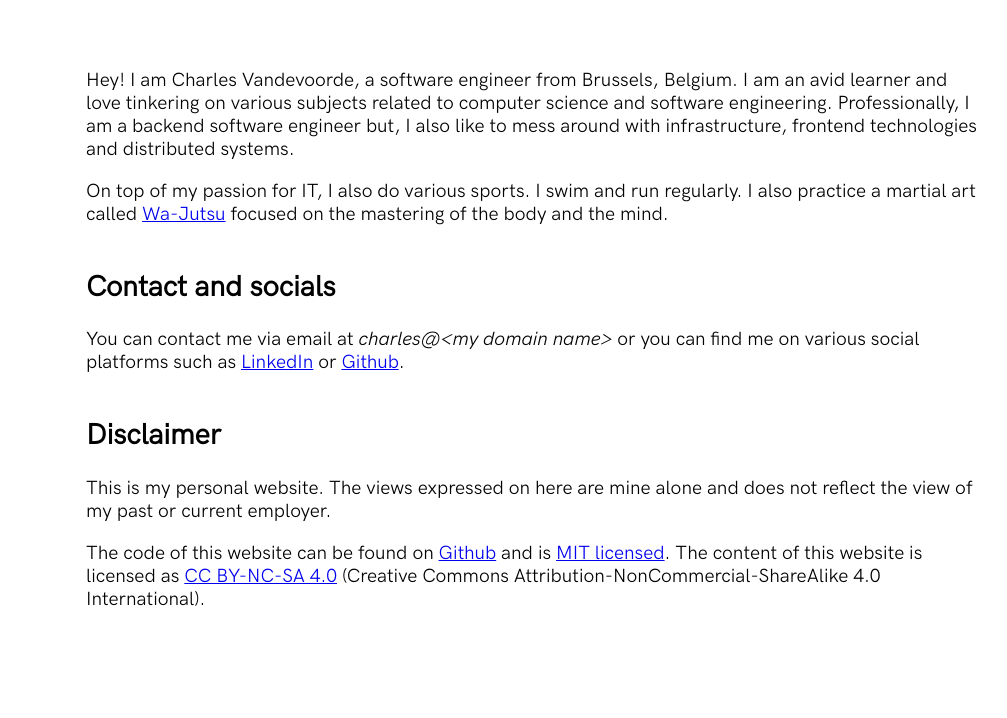
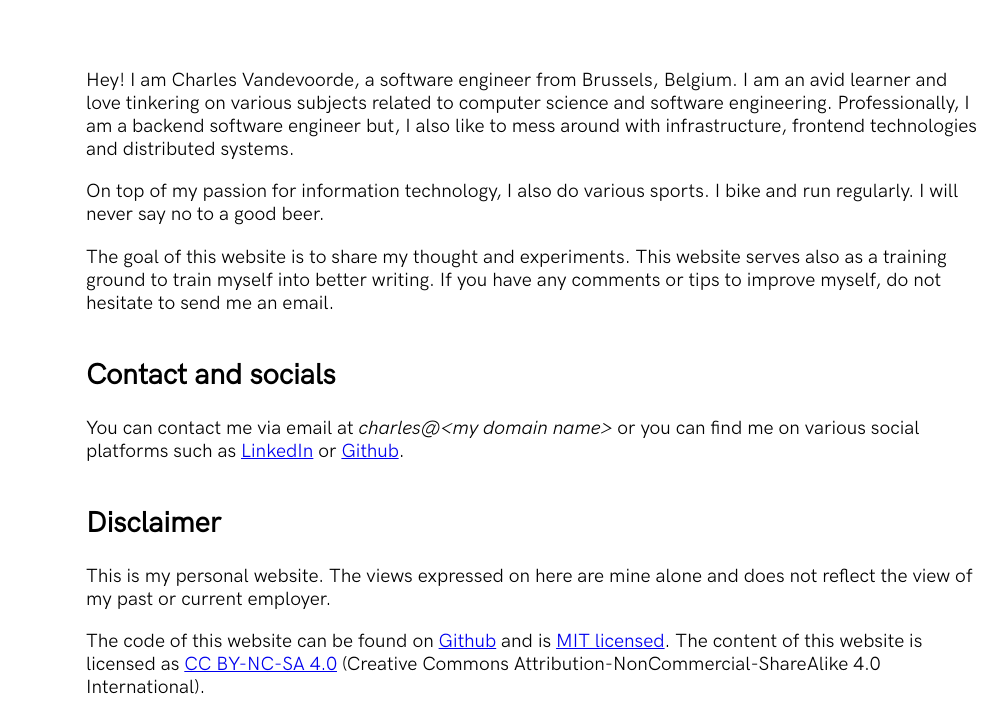
Before and after one commit to charlesvdv/blog, a Gatsby site: page /about in a window 1280 px wide. Shown: the part 141-859 px from the top of the page, without its empty margins (104-1111 px from the left). Before the commit the page ends 800 px from the top, so only its background shows below. Built offline with nearby package versions, Linux system fonts and the light colour scheme; Gatsby itself is replaced by a stand-in of ours.

Commit message:
update about page

```diff
--- a/src/pages/about.js
+++ b/src/pages/about.js
@@ -17,10 +17,14 @@ const AboutPage = () => (
                 technologies and distributed systems.
             </p>
             <p>
-                On top of my passion for IT, I also do various sports. I swim and
-                run regularly. I also practice a martial art
-                called <a href="https://sites.google.com/view/wajutsu/">Wa-Jutsu</a> focused on
-                the mastering of the body and the mind.
+                On top of my passion for information technology, I also do various sports. I bike and
+                run regularly. I will never say no to a good beer.
+            </p>
+            <p>
+                The goal of this website is to share my thought and experiments.
+                This website serves also as a training ground to train myself into better writing.
+                If you have any comments or tips to improve myself, do not hesitate to send me an
+                email.
             </p>
             <h2>Contact and socials</h2>
             <p>
```
